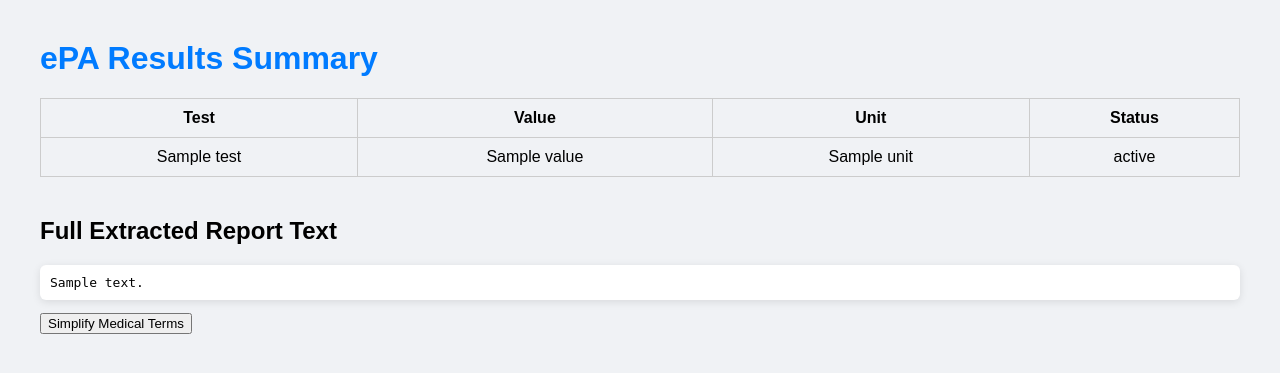
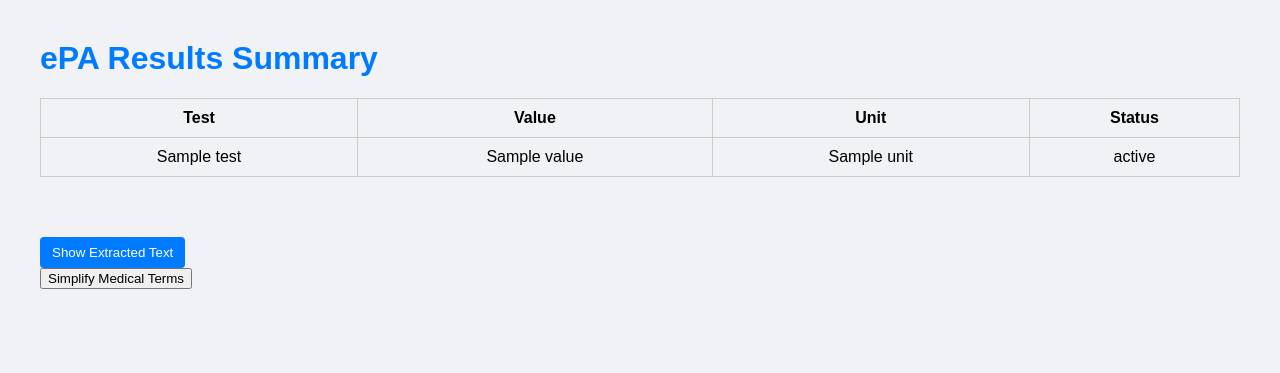
Before and after one commit to withonly-sujal/Medical_Reports_Analyzer, a Django app: template records/templates/results.html in a window 1280 px wide. Shown: the top 373 px of the page. Run offline with Django 5.2, Linux system fonts and the light colour scheme; the template is opened without the code that fills it: most values are stand-ins (such as "Sample title", 1, 10 or a date in 2020).

Commit message:
result hide and show extracted text button

```diff
--- a/records/templates/results.html
+++ b/records/templates/results.html
@@ -48,6 +48,20 @@
             border-radius: 6px;
             box-shadow: 0 2px 8px rgba(0,0,0,0.1);
         }
+
+        button.toggle-btn {
+            background-color: #007BFF;
+            color: white;
+            padding: 8px 12px;
+            border: none;
+            border-radius: 4px;
+            cursor: pointer;
+            margin-top: 20px;
+        }
+
+        button.toggle-btn:hover {
+            background-color: #0056b3;
+        }
     </style>
 </head>
 <body>
@@ -75,8 +89,10 @@
     </table>
 
     <div class="raw-section">
-        <h2>Full Extracted Report Text</h2>
-        <pre>{{ raw_text }}</pre>
+        <button class="toggle-btn" onclick="toggleText()">Show Extracted Text</button>
+        <div id="rawTextBox" style="display: none; margin-top: 10px;">
+            <pre>{{ raw_text }}</pre>
+        </div>
     </div>
 
     <form method="POST" action="{% url 'translate' %}">
@@ -85,6 +101,18 @@
         <button type="submit">Simplify Medical Terms</button>
     </form>
 
-
+    <script>
+        function toggleText() {
+            const box = document.getElementById('rawTextBox');
+            const button = document.querySelector('.toggle-btn');
+            if (box.style.display === 'none') {
+                box.style.display = 'block';
+                button.textContent = 'Hide Extracted Text';
+            } else {
+                box.style.display = 'none';
+                button.textContent = 'Show Extracted Text';
+            }
+        }
+    </script>
 </body>
 </html>
```
